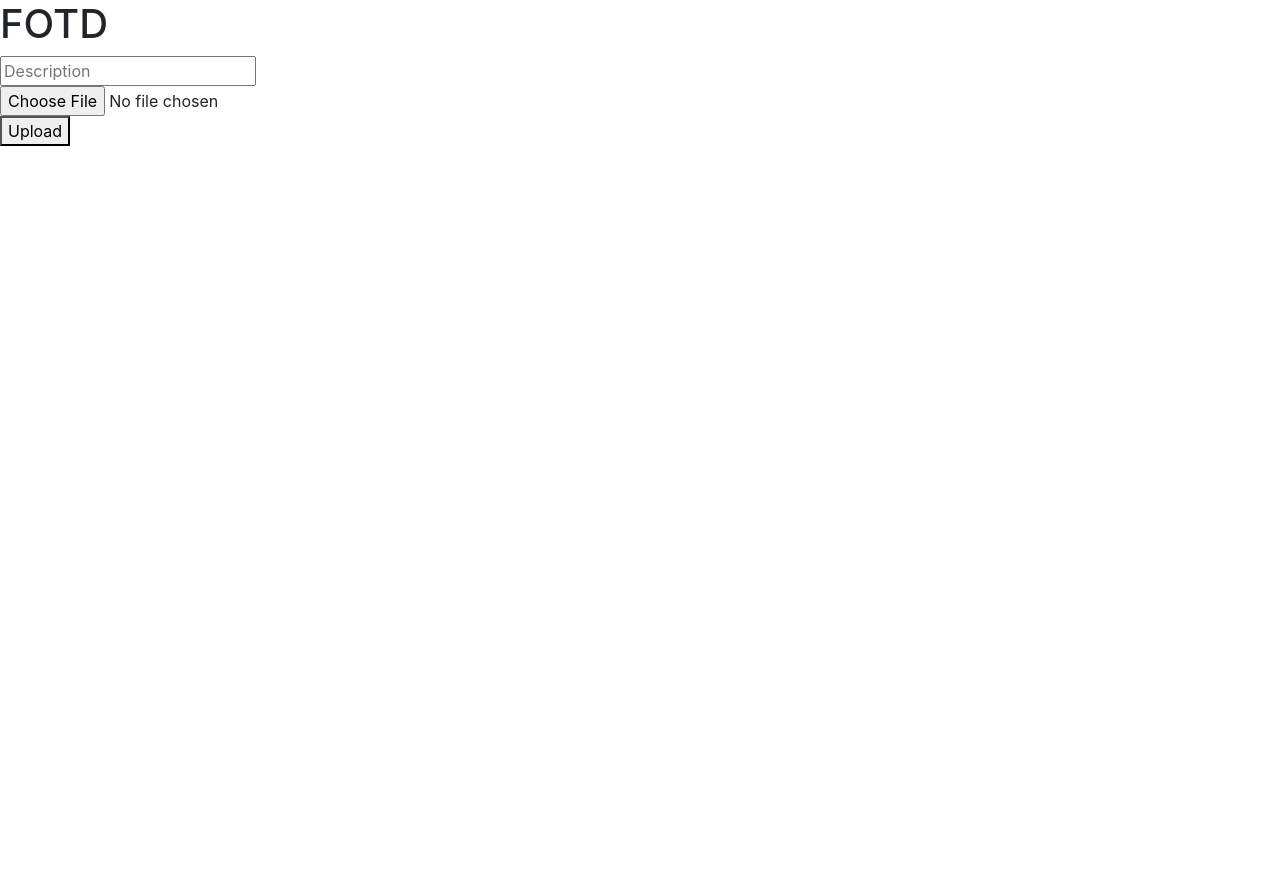
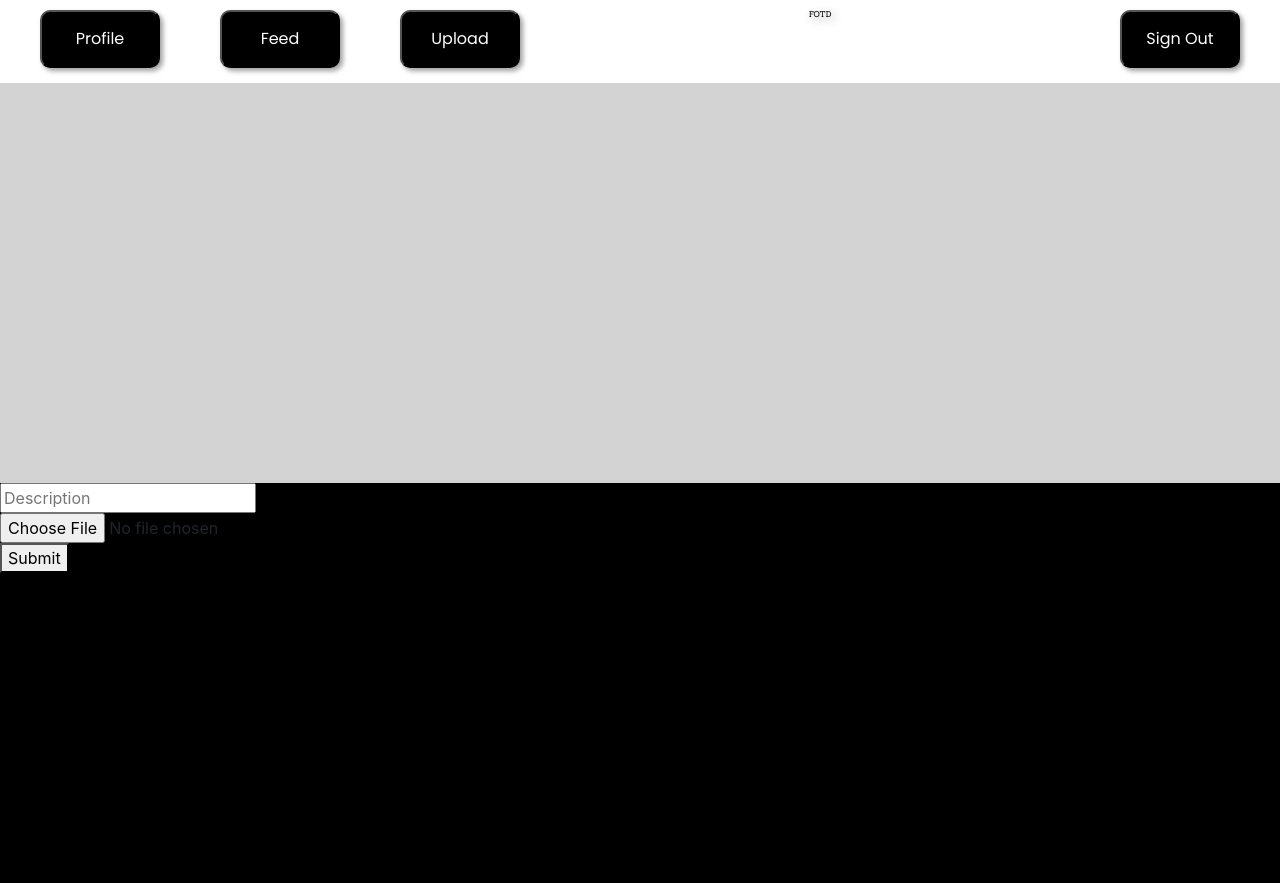
Before and after one commit to Jturtles/cs326-final-addictedtoriotgames, a website: page client/upload.html in a window 1280 px wide. Before the commit the page ends 800 px from the top, so only its background shows below. Drawn offline with nearby package versions, Linux system fonts and the light colour scheme.

Commit message:
mini-update for upload

```diff
--- a/client/css/upload.css
+++ b/client/css/upload.css
@@ -0,0 +1,81 @@
+.gridwrapper{
+    height: auto;
+}
+
+
+header {
+    display: grid;
+    grid-template-columns: 1fr 1fr 1fr 3fr 1fr;
+
+    background-color: white;
+    padding: 10px;
+    border-radius: 10px;
+    grid-area: header;
+}
+.profile {
+    background-color: black;
+    font-family: Poppins;
+    color: white;
+    margin-left: 30px;
+    margin-right: 30px;
+    margin-bottom: 5px;
+    padding: 10px;
+    border-radius: 10px;
+    box-shadow: 3px 3px 5px rgba(0, 0, 0, 0.375);
+}
+.logo{
+    position: flex;
+    align-items: center;
+    justify-content: center;
+    text-align: center;
+    font-family: Arvo;
+    font-size: 0.5em;
+    color: rgb(0, 0, 0);
+    text-shadow: 3px 3px 10px rgba(0, 0, 0, 0.462);
+}
+.feed {
+    background-color: black;
+    font-family: Poppins;
+    color: white;
+    margin-left: 30px;
+    margin-right: 30px;
+    margin-bottom: 5px;
+    padding: 15px;
+    border-radius: 10px;
+    box-shadow: 3px 3px 5px rgba(0, 0, 0, 0.375);
+}
+.upload {
+    background-color: black;
+    font-family: Poppins;
+    color: white;
+    margin-left: 30px;
+    margin-right: 30px;
+    margin-bottom: 5px;
+    padding: 15px;
+    border-radius: 10px;
+    box-shadow: 3px 3px 5px rgba(0, 0, 0, 0.375);
+}
+.signout {
+    background-color: black;
+    font-family: Poppins;
+    color: white;
+    margin-left: 30px;
+    margin-right: 30px;
+    margin-bottom: 5px;
+    padding: 15px;
+    border-radius: 10px;
+    box-shadow: 3px 3px 5px rgba(0, 0, 0, 0.375);
+}
+
+.mid{
+    display: grid;
+    background-color: lightgrey;
+    height: 50vh;
+}
+
+.square{
+    display: grid;
+    margin-top: 400px;
+    background-color: black;
+    height: 50vh;
+}
--- a/client/upload.html
+++ b/client/upload.html
@@ -18,16 +18,28 @@
     <title>Upload</title>
   </head>
   <body>
-      <div class = "form">
-        <h1 class="logo">FOTD</h1>
-        <div>
+
+    <div class="gridwrapper">
+      <header>
+          <button id = "prof" type="button" class="profile">Profile</button>
+          <button type="button" class="feed">Feed</button>
+          <button type="button" class="upload">Upload</button>
+          <h1 class="logo">FOTD</h1>
+          <button id = "sout"type="button" class="signout">Sign Out</button>
+      </header>
+      <div class = "mid">
+        <div class = square>
+        <div class = "form">
+          <div>
             <input id = "description" class = "description" type="text" name="Description" placeholder="Description">
             <br>
             <input type = "file" name = "upload" accept = "image/*" />
             <br>
-            <button id = "upload" class = "upload">Upload</button>
+            <button id = "upload" class = "submit">Submit</button>
+          </div>
+        </div>
         </div>
       </div>
-
+    </div>
   </body>
 </html>
```
